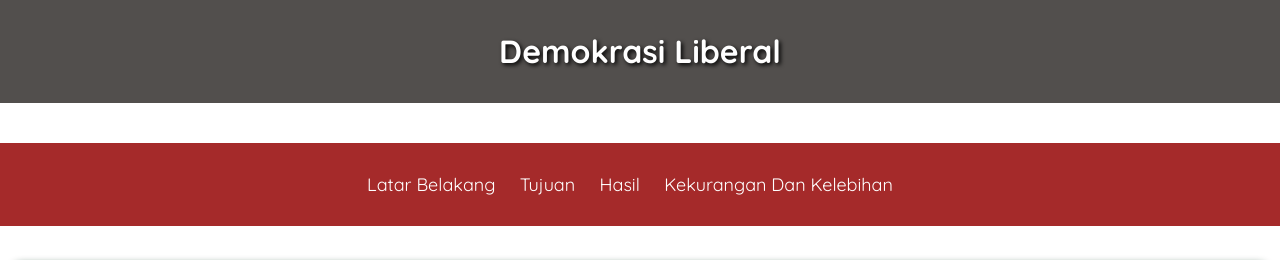
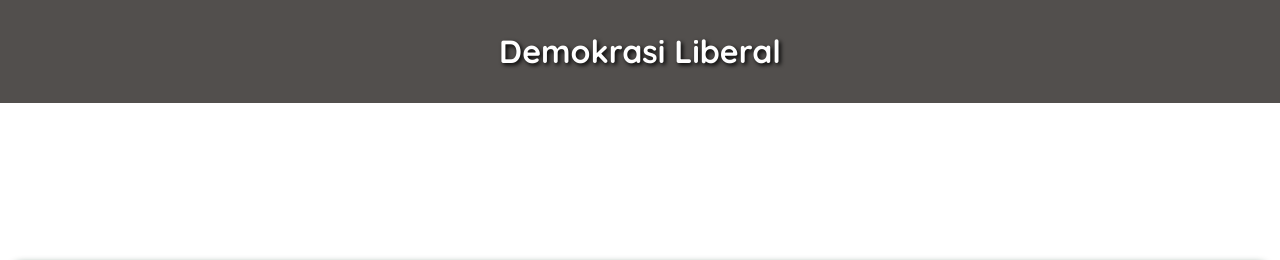
Before and after one commit to UnkwnUsercloud/DemokrasiLiberal, a plain HTML site: page index.html in a window 1280 px wide. Shown: the top 260 px of the page. Drawn offline with Linux system fonts and the light colour scheme.

Commit message:
Update style.css

```diff
--- a/style.css
+++ b/style.css
@@ -31,7 +31,7 @@ body {
 
 
 nav {
-  background-color: brown;
+  background-color: transparent;
   padding: 30px;
   margin-top: 20px;
 }
```
